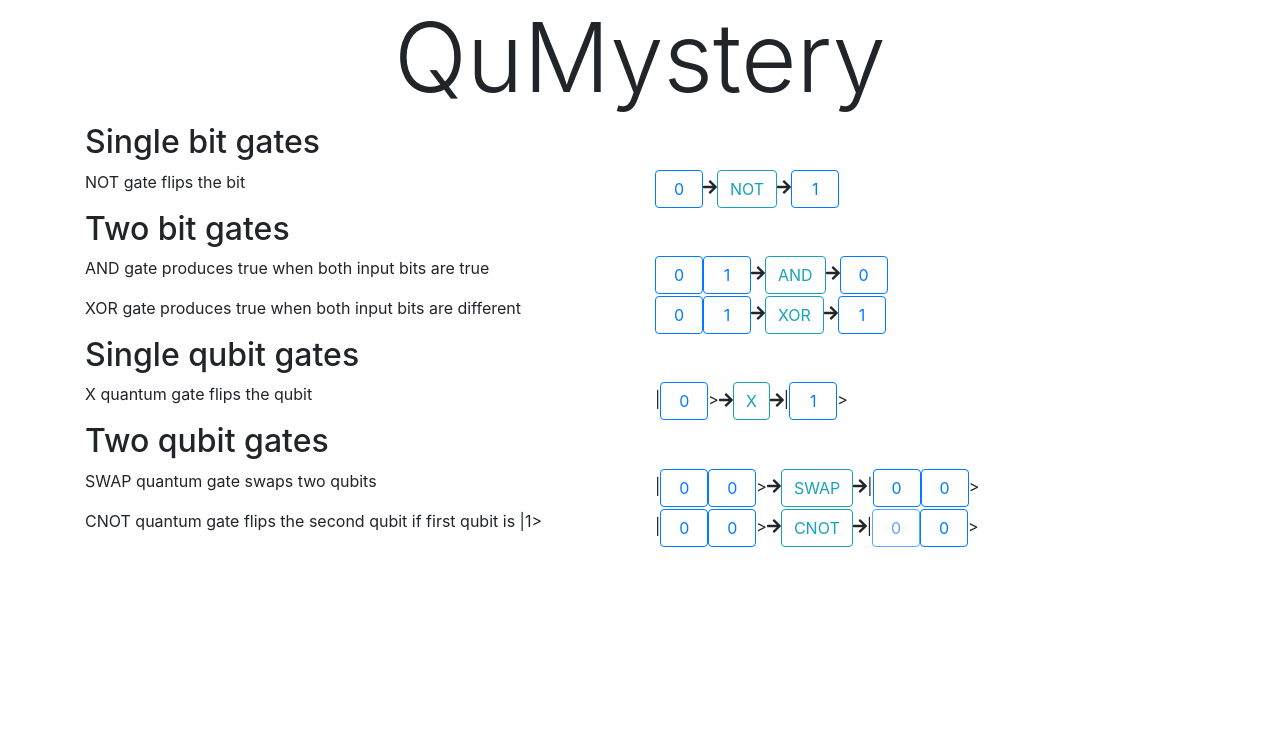
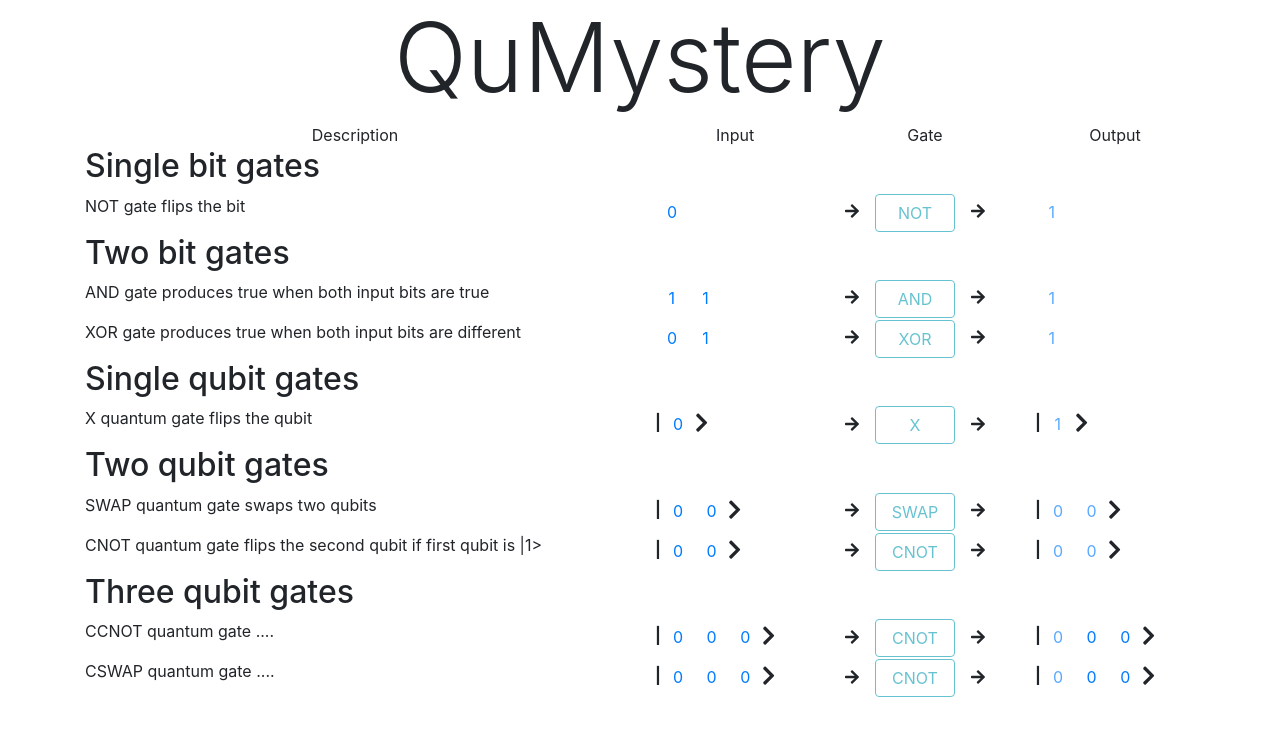
Before and after one commit to abhiShandy/learn-gates, a React (Create React App) app: page / in a window 1280 px wide. Shown: the top 736 px of the page. Built offline with nearby package versions, Linux system fonts and the light colour scheme.

Commit message:
few more stuff

```diff
--- a/src/App.js
+++ b/src/App.js
@@ -1,5 +1,5 @@
 import React from 'react';
-import { faArrowRight } from "@fortawesome/free-solid-svg-icons";
+import { faArrowRight, faChevronRight } from "@fortawesome/free-solid-svg-icons";
 import { FontAwesomeIcon } from "@fortawesome/react-fontawesome";
 import logo from './logo.svg';
 import './App.css';
@@ -14,11 +14,42 @@ function Desc(props) {
 
 function Gate(props) {
   return (
-    <span>
+    <span className="Gate col-md-2">
       <FontAwesomeIcon icon={faArrowRight}/>
-      <div className="btn btn-outline-info">{props.value}</div>
+      <div className="btn btn-outline-info disabled">{props.value}</div>
       <FontAwesomeIcon icon={faArrowRight}/>
     </span>
+  );
+}
+
+function SingleOutQubit(props) {
+  return (
+    <div className="col-md-2">
+      <span className="bar">|</span>
+      <div className="btn btn-outline-primary bit disabled">
+        {props.value}
+      </div>
+      <FontAwesomeIcon icon={faChevronRight} size='lg'/>
+    </div>
+  );
+}
+
+function TwoOutQubits(props) {
+  return (
+    <div className="col-md-2">
+      <span className="bar">|</span>
+      <div className="btn btn-outline-primary bit disabled">{props.value[0]}</div>
+      <div className="btn btn-outline-primary bit disabled">{props.value[1]}</div>
+      <FontAwesomeIcon icon={faChevronRight} size='lg'/>
+    </div>
+  );
+}
+
+function OutBit(props) {
+  return (
+    <div className="col-md-2">
+      <div className="btn btn-outline-primary bit disabled">{props.value}</div>
+    </div>
   );
 }
 
@@ -41,13 +72,13 @@ class NOT extends React.Component {
     return (
       <div className="row">
         <Desc value="NOT gate flips the bit"/>
-        <div className="col-md-4">
+        <div className="col-md-2">
           <button className="btn btn-outline-primary bit" onClick={() => this.handleClick()}>
             {this.state.value?'1':'0'}
           </button>
-          <Gate value="NOT"/>
-          <div className="btn btn-outline-primary bit">{this.state.value?'0':'1'}</div>
         </div>
+        <Gate value="NOT"/>
+        <OutBit value={this.state.value?'0':'1'}/>
       </div>
     );
   }
@@ -57,25 +88,17 @@ class AND extends React.Component {
   constructor(props) {
     super(props);
     this.state = {
-      bit1: 0,
-      bit2: 1,
-      value: 0
+      bitsIn: Array(2).fill(1),
+      bitOut: 1
     };
   }
 
   handleClick(i) {
-    let bit1 = this.state.bit1;
-    let bit2 = this.state.bit2;
-    if (i==1) {
-      bit1 = bit1==1?0:1;
-    } else {
-      bit2 = bit2==1?0:1;
-    }
-    const value = bit1 && bit2?'1':'0';
+    const bitsIn = this.state.bitsIn.slice();
+    bitsIn[i] = bitsIn[i]==1?0:1;
     this.setState({
-      bit1: bit1,
-      bit2: bit2,
-      value: value,
+      bitsIn: bitsIn,
+      bitOut: (bitsIn[0] && bitsIn[1]),
     });
   }
 
@@ -83,12 +106,12 @@ class AND extends React.Component {
     return (
       <div className="row">
         <Desc value="AND gate produces true when both input bits are true"/>
-        <div className="col-md-4">
-            <button className="btn btn-outline-primary bit" onClick={() => this.handleClick(1)}>{this.state.bit1}</button>
-            <button className="btn btn-outline-primary bit" onClick={() => this.handleClick(2)}>{this.state.bit2}</button>
-            <Gate value="AND"/>
-            <div className="btn btn-outline-primary bit">{this.state.value}</div>
+        <div className="col-md-2">
+          <button className="btn btn-outline-primary bit" onClick={() => this.handleClick(0)}>{this.state.bitsIn[0]}</button>
+          <button className="btn btn-outline-primary bit" onClick={() => this.handleClick(1)}>{this.state.bitsIn[1]}</button>
         </div>
+        <Gate value="AND"/>
+        <OutBit value={this.state.bitOut}/>
       </div>
     );
   }
@@ -124,12 +147,12 @@ class XOR extends React.Component {
     return (
       <div className="row">
         <Desc value="XOR gate produces true when both input bits are different"/>
-        <div className="col-md-4">
-            <button className="btn btn-outline-primary bit" onClick={() => this.handleClick(1)}>{this.state.bit1}</button>
-            <button className="btn btn-outline-primary bit" onClick={() => this.handleClick(2)}>{this.state.bit2}</button>
-            <Gate value="XOR"/>
-            <div className="btn btn-outline-primary bit">{this.state.value}</div>
+        <div className="col-md-2">
+          <button className="btn btn-outline-primary bit" onClick={() => this.handleClick(1)}>{this.state.bit1}</button>
+          <button className="btn btn-outline-primary bit" onClick={() => this.handleClick(2)}>{this.state.bit2}</button>
         </div>
+        <Gate value="XOR"/>
+        <OutBit value={this.state.value}/>
       </div>
     );
   }
@@ -154,11 +177,15 @@ class X extends React.Component {
     return (
       <div className="row">
         <Desc value="X quantum gate flips the qubit"/>
-        <div className="col-md-4">
-          |<button className="btn btn-outline-primary bit" onClick={() => this.handleClick()}>{this.state.qubitIn?'1':'0'}</button>&gt;
+        <div className="col-md-2">
+          <span className="bar">|</span>
+          <button className="btn btn-outline-primary bit" onClick={() => this.handleClick()}>
+            {this.state.qubitIn?'1':'0'}
+          </button>
+          <FontAwesomeIcon icon={faChevronRight} size="lg"/>
+        </div>
           <Gate value="X"/>
-          |<div className="btn btn-outline-primary bit">{this.state.qubitIn?'0':'1'}</div>&gt;
-        </div>
+          <SingleOutQubit value={this.state.qubitIn?'0':'1'}/>
       </div>
     );
   }
@@ -168,8 +195,93 @@ class SWAP extends React.Component {
   constructor(props) {
     super(props);
     this.state = {
+      qubitsIn:  Array(2).fill(0),
+      qubitsOut: Array(2).fill(0),
+    };
+  }
+
+  handleClick(i) {
+    const qubitsIn  = this.state.qubitsIn.slice();
+    qubitsIn[i] = qubitsIn[i]==1?0:1;
+
+    const qubitsOut = this.state.qubitsOut.slice();
+    qubitsOut[0] = qubitsIn[1];
+    qubitsOut[1] = qubitsIn[0];
+    this.setState({
+      qubitsIn:  qubitsIn,
+      qubitsOut: qubitsOut,
+    });
+  }
+
+  render() {
+    return (
+      <div className="row">
+        <Desc value="SWAP quantum gate swaps two qubits"/>
+        <div className="col-md-2">
+          <span className="bar">|</span>
+          <button className="btn btn-outline-primary bit" onClick={() => this.handleClick(0)}>{this.state.qubitsIn[0]}</button>
+          <button className="btn btn-outline-primary bit" onClick={() => this.handleClick(1)}>{this.state.qubitsIn[1]}</button>
+          <FontAwesomeIcon icon={faChevronRight} size='lg'/>
+        </div>
+        <Gate value="SWAP"/>
+        <TwoOutQubits value={this.state.qubitsOut}/>
+      </div>
+    );
+  }
+}
+
+class CNOT extends React.Component {
+  constructor(props) {
+    super(props);
+    this.state = {
+      qubitsIn:  Array(2).fill(0),
+      qubitsOut: Array(2).fill(0),
+    };
+  }
+
+  handleClick(i) {
+    const qubitsIn  = this.state.qubitsIn.slice();
+    qubitsIn[i] = qubitsIn[i]==1?0:1;
+
+    const qubitsOut = this.state.qubitsOut.slice();
+    qubitsOut[0] = qubitsIn[0];
+    if (qubitsIn[0]==1) {
+      qubitsOut[1] = qubitsIn[1]==1?0:1;
+    } else {
+      qubitsOut[1] = qubitsIn[1];
+    }
+    this.setState({
+      qubitsIn:  qubitsIn,
+      qubitsOut: qubitsOut,
+    });
+  }
+
+  render() {
+    return (
+      <div className="row">
+        <Desc value="CNOT quantum gate flips the second qubit if first qubit is |1>"/>
+        <div className="col-md-2">
+          <span className="bar">|</span>
+          <button className="btn btn-outline-primary bit" onClick={() => this.handleClick(0)}>{this.state.qubitsIn[0]}</button>
+          <button className="btn btn-outline-primary bit" onClick={() => this.handleClick(1)}>{this.state.qubitsIn[1]}</button>
+          <FontAwesomeIcon icon={faChevronRight} size='lg'/>
+        </div>
+        <Gate value="CNOT"/>
+        <TwoOutQubits value={this.state.qubitsOut}/>
+      </div>
+    );
+  }
+}
+
+class CCNOT extends React.Component {
+  constructor(props) {
+    super(props);
+    this.state = {
       qubit1: 0,
       qubit2: 0,
+      qubit3: 0,
+      qubit4: 0,
+      qubit5: 0,
     };
   }
 
@@ -184,31 +296,45 @@ class SWAP extends React.Component {
     this.setState({
       qubit1: qubit1,
       qubit2: qubit2,
+      qubit3: qubit2,
+      qubit4: (qubit1? !qubit2 : qubit2),
+      qubit5: (qubit1? !qubit2 : qubit2),
     });
   }
 
   render() {
     return (
       <div className="row">
-        <Desc value="SWAP quantum gate swaps two qubits"/>
-        <div className="col-md-4">
-          |<button className="btn btn-outline-primary bit" onClick={() => this.handleClick(1)}>{this.state.qubit1?'1':'0'}</button>
-          <button className="btn btn-outline-primary bit" onClick={() => this.handleClick(2)}>{this.state.qubit2?'1':'0'}</button>&gt;
-          <Gate value="SWAP"/>
-          |<div className="btn btn-outline-primary bit">{this.state.qubit2?'1':'0'}</div>
-          <div className="btn btn-outline-primary bit">{this.state.qubit1?'1':'0'}</div>&gt;
+        <Desc value="CCNOT quantum gate ...."/>
+        <div className="col-md-2">
+          <span className="bar">|</span>
+          <button className="btn btn-outline-primary bit" onClick={() => this.handleClick(1)}>{this.state.qubit1?'1':'0'}</button>
+          <button className="btn btn-outline-primary bit" onClick={() => this.handleClick(2)}>{this.state.qubit2?'1':'0'}</button>
+          <button className="btn btn-outline-primary bit" onClick={() => this.handleClick(3)}>{this.state.qubit3?'1':'0'}</button>
+          <FontAwesomeIcon icon={faChevronRight} size='lg'/>
+        </div>
+          <Gate value="CNOT"/>
+        <div className="col-md-2">
+          <span className="bar">|</span>
+          <div className="btn btn-outline-primary bit disabled">{this.state.qubit1?'1':'0'}</div>
+          <div className="btn btn-outline-primary bit">{this.state.qubit4?'1':'0'}</div>
+          <div className="btn btn-outline-primary bit">{this.state.qubit5?'1':'0'}</div>
+          <FontAwesomeIcon icon={faChevronRight} size='lg'/>
         </div>
       </div>
     );
   }
 }
 
-class CNOT extends React.Component {
+class CSWAP extends React.Component {
   constructor(props) {
     super(props);
     this.state = {
       qubit1: 0,
       qubit2: 0,
+      qubit3: 0,
+      qubit4: 0,
+      qubit5: 0,
     };
   }
 
@@ -223,20 +349,30 @@ class CNOT extends React.Component {
     this.setState({
       qubit1: qubit1,
       qubit2: qubit2,
-      qubit3: (qubit1? !qubit2 : qubit2),
+      qubit3: qubit2,
+      qubit4: (qubit1? !qubit2 : qubit2),
+      qubit5: (qubit1? !qubit2 : qubit2),
     });
   }
 
   render() {
     return (
       <div className="row">
-        <Desc value="CNOT quantum gate flips the second qubit if first qubit is |1>"/>
-        <div className="col-md-4">
-          |<button className="btn btn-outline-primary bit" onClick={() => this.handleClick(1)}>{this.state.qubit1?'1':'0'}</button>
-          <button className="btn btn-outline-primary bit" onClick={() => this.handleClick(2)}>{this.state.qubit2?'1':'0'}</button>&gt;
+        <Desc value="CSWAP quantum gate ...."/>
+        <div className="col-md-2">
+          <span className="bar">|</span>
+          <button className="btn btn-outline-primary bit" onClick={() => this.handleClick(1)}>{this.state.qubit1?'1':'0'}</button>
+          <button className="btn btn-outline-primary bit" onClick={() => this.handleClick(2)}>{this.state.qubit2?'1':'0'}</button>
+          <button className="btn btn-outline-primary bit" onClick={() => this.handleClick(3)}>{this.state.qubit3?'1':'0'}</button>
+          <FontAwesomeIcon icon={faChevronRight} size='lg'/>
+        </div>
           <Gate value="CNOT"/>
-          |<div className="btn btn-outline-primary bit disabled">{this.state.qubit1?'1':'0'}</div>
-          <div className="btn btn-outline-primary bit">{this.state.qubit3?'1':'0'}</div>&gt;
+        <div className="col-md-2">
+          <span className="bar">|</span>
+          <div className="btn btn-outline-primary bit disabled">{this.state.qubit1?'1':'0'}</div>
+          <div className="btn btn-outline-primary bit">{this.state.qubit4?'1':'0'}</div>
+          <div className="btn btn-outline-primary bit">{this.state.qubit5?'1':'0'}</div>
+          <FontAwesomeIcon icon={faChevronRight} size='lg'/>
         </div>
       </div>
     );
@@ -247,6 +383,12 @@ class App extends React.Component {
   render() {
     return (
       <div>
+        <div className="row text-center">
+          <div className="col-md-6">Description</div>
+          <div className="col-md-2">Input</div>
+          <div className="col-md-2">Gate</div>
+          <div className="col-md-2">Output</div>
+        </div>
         <h2 className="text-left">Single bit gates</h2>
         <NOT />
         <h2 className="text-left">Two bit gates</h2>
@@ -257,6 +399,9 @@ class App extends React.Component {
         <h2 className="text-left">Two qubit gates</h2>
         <SWAP />
         <CNOT />
+        <h2 className="text-left">Three qubit gates</h2>
+        <CCNOT />
+        <CSWAP />
       </div>
     );
   }
--- a/src/index.css
+++ b/src/index.css
@@ -12,18 +12,22 @@ code {
     monospace;
 }
 
+.btn-outline-primary {
+	border: none;
+}
+
 .bit {
-	width: 3em;
+	width: 2.1em;
 }
 .App {
 	text-align: left;
 }
-
-/*.bit2 {
-	width: 3em;
-	display: inline;
+.bar {
+	font-weight: bold;
 }
 
-.bit2 button {
-	display: block;
-}*/
+.Gate .btn {
+	margin-left: 1em;
+	margin-Right: 1em;
+	width: 50%;
+}
```
Also changed, not shown: 1 other file (tests, documents, lock files or other folders).
